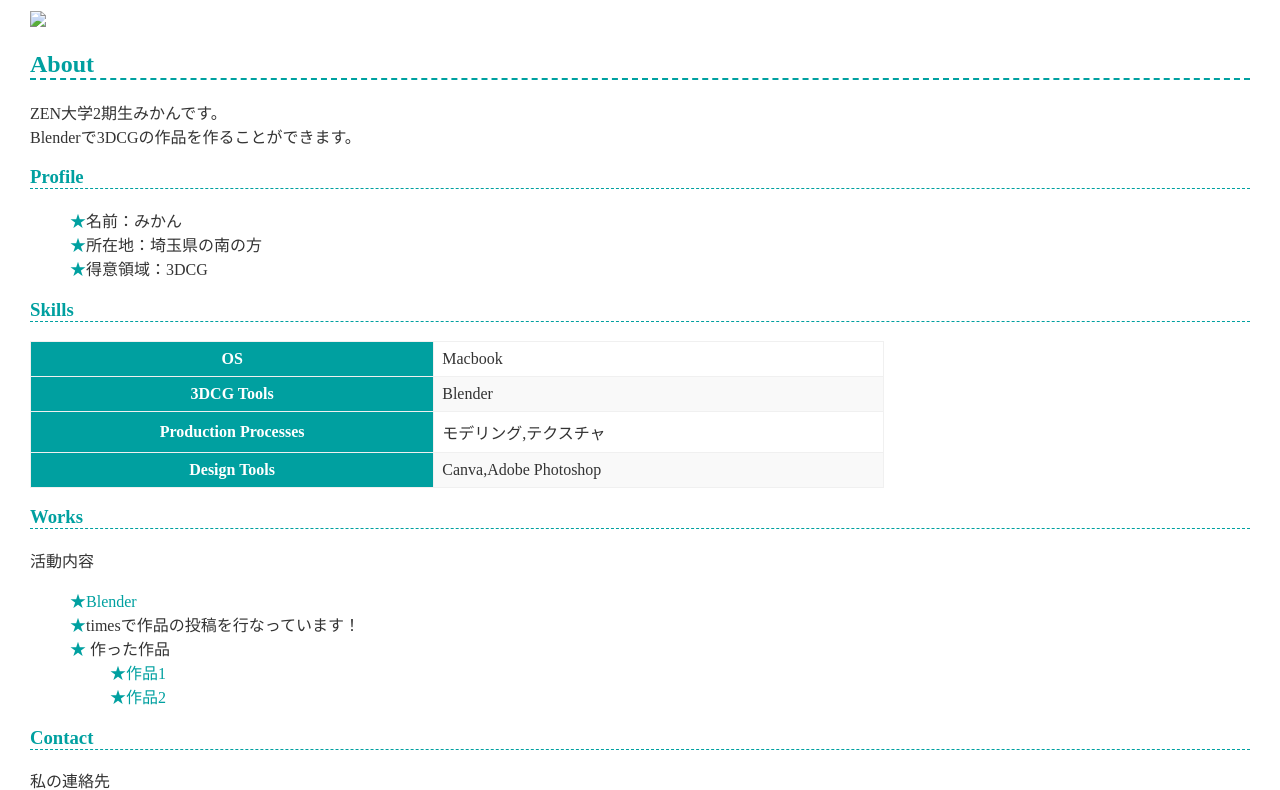
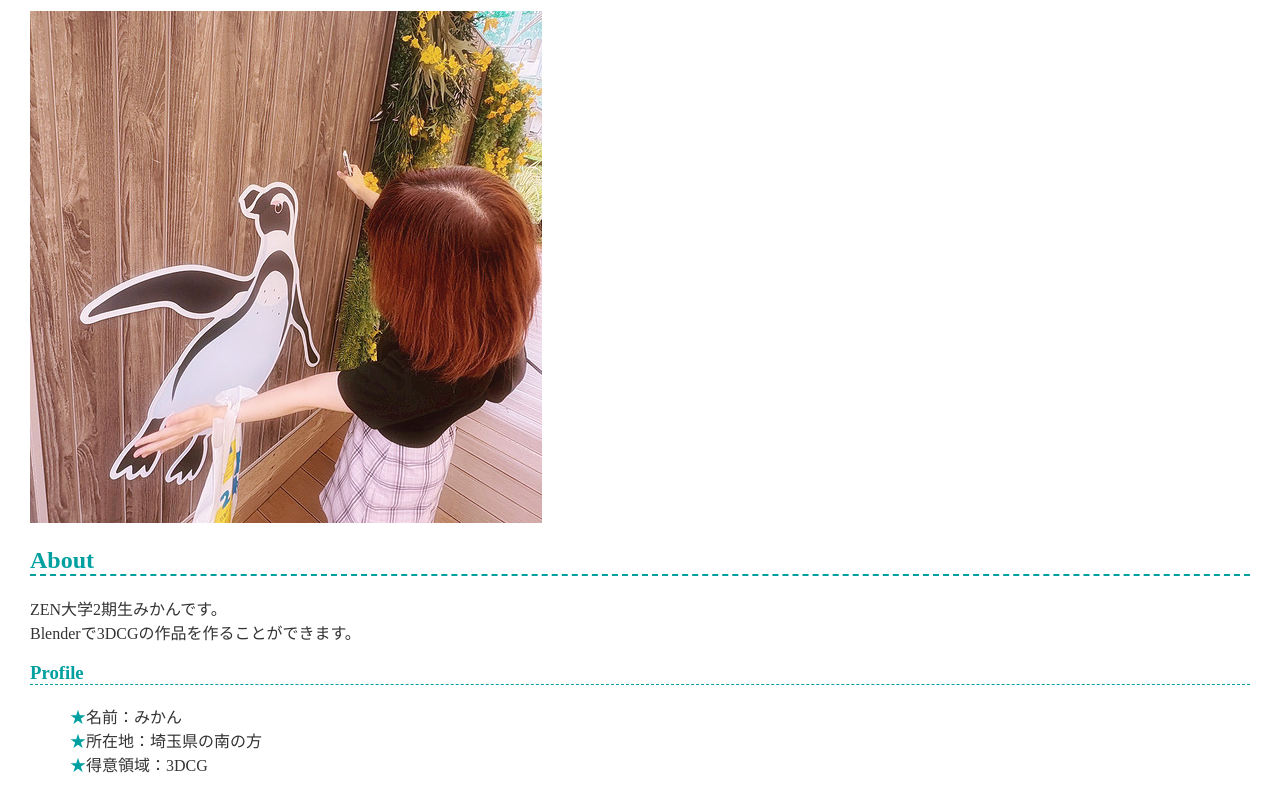
Before and after one commit to mikan915/mikan915.github.io, a plain HTML site: page index.html in a window 1280 px wide. Shown: the part 111-901 px from the top of the page. Drawn offline with Linux system fonts and the light colour scheme; files whose address does not match are found by name.

Commit message:
プロフィール画像の更新

```diff
--- a/index.html
+++ b/index.html
@@ -8,7 +8,7 @@
   </head>
   <body>
     <h1>みかん</h1>
-    <img src="profile_image.png">
+    <img src="file:///Users/shimizuurara/Downloads/%E3%82%A2%E3%82%A4%E3%82%B3%E3%83%B3.jpeg">
     <h2>About</h2>
     <p>
       ZEN大学2期生みかんです。<br>
```
